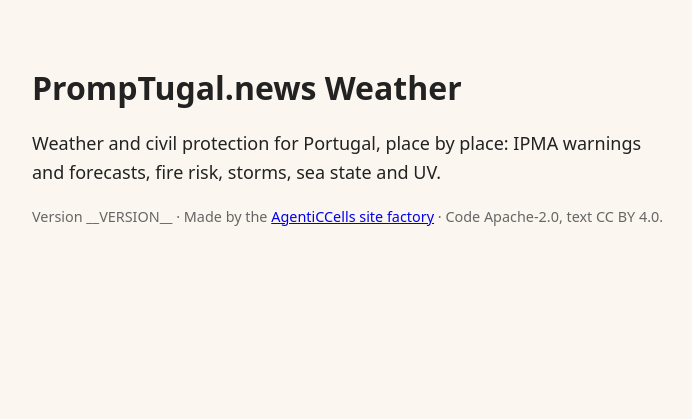
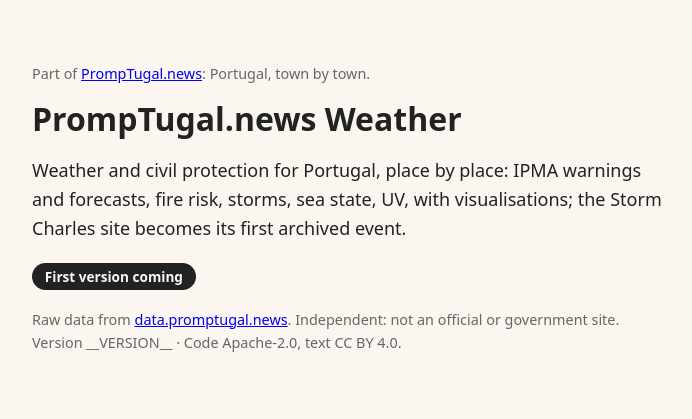
Before and after one commit to PrompTugal/PrompTugal__News__Weather, a plain HTML site: page src/index.html in a window 1280 px wide. Shown: the whole page, without its empty margins (288-980 px from the left). Drawn offline with Linux system fonts and the light colour scheme.

Commit message:
Placeholder, README, licences, CNAME and .gitignore
At Dinis's word (2026-11-17 ~19:00 UTC): a placeholder page (name, focus,
"first version coming"), a README with the name, domain and focus,
LICENSE-TEXT (CC BY 4.0) beside LICENSE (Apache-2.0), src/CNAME, and
.credentials/ and .sg-send/ ignored. main is created from this commit.

Co-Authored-By: Claude Opus 5.5 <noreply@anthropic.com>
Claude-Session: https://claude.ai/code/session_018yvwtNtj31quYqCxxywEUo
Agent: cells@AgentiCCells.dinis

```diff
--- a/src/index.html
+++ b/src/index.html
@@ -3,15 +3,18 @@
 <head>
 <meta charset="utf-8">
 <meta name="viewport" content="width=device-width,initial-scale=1">
-<title>PrompTugal.news Weather</title>
+<title>PrompTugal.news Weather: first version coming</title>
 <meta name="description" content="Weather and civil protection for Portugal, place by place: IPMA warnings and forecasts, fire risk, storms, sea state and UV.">
-<style>body{margin:0;font:18px/1.6 system-ui,-apple-system,"Segoe UI",sans-serif;background:#fbf7f0;color:#222}main{max-width:40rem;margin:0 auto;padding:3rem 1rem}h1{font-size:2rem;line-height:1.2}.muted{color:#666;font-size:.9rem}@media(prefers-color-scheme:dark){body{background:#17140f;color:#eee}.muted{color:#aaa}}</style>
+<link rel="canonical" href="https://weather.promptugal.news/">
+<style>body{margin:0;font:18px/1.6 system-ui,-apple-system,"Segoe UI",sans-serif;background:#fbf7f0;color:#222}main{max-width:40rem;margin:0 auto;padding:3rem 1rem}h1{font-size:2rem;line-height:1.2;margin:0 0 .3rem}.tag{display:inline-block;background:#222;color:#fbf7f0;border-radius:2rem;padding:.15rem .8rem;font-size:.85rem;font-weight:600}.muted{color:#666;font-size:.9rem}@media(prefers-color-scheme:dark){body{background:#17140f;color:#eee}.tag{background:#eee;color:#17140f}.muted{color:#aaa}}</style>
 </head>
 <body>
 <main>
+<p class="muted">Part of <a href="https://promptugal.news/">PrompTugal.news</a>: Portugal, town by town.</p>
 <h1>PrompTugal.news Weather</h1>
-<p>Weather and civil protection for Portugal, place by place: IPMA warnings and forecasts, fire risk, storms, sea state and UV.</p>
-<p class="muted">Version __VERSION__ · Made by the <a href="https://github.com/AgentiCCells/AgentiCCells__Site__Factory">AgentiCCells site factory</a> · Code Apache-2.0, text CC BY 4.0.</p>
+<p>Weather and civil protection for Portugal, place by place: IPMA warnings and forecasts, fire risk, storms, sea state, UV, with visualisations; the Storm Charles site becomes its first archived event.</p>
+<p><span class="tag">First version coming</span></p>
+<p class="muted">Raw data from <a href="https://data.promptugal.news/">data.promptugal.news</a>. Independent: not an official or government site. Version __VERSION__ · Code Apache-2.0, text CC BY 4.0.</p>
 </main>
 </body>
 </html>
```
Also changed, not shown: 5 other files.
